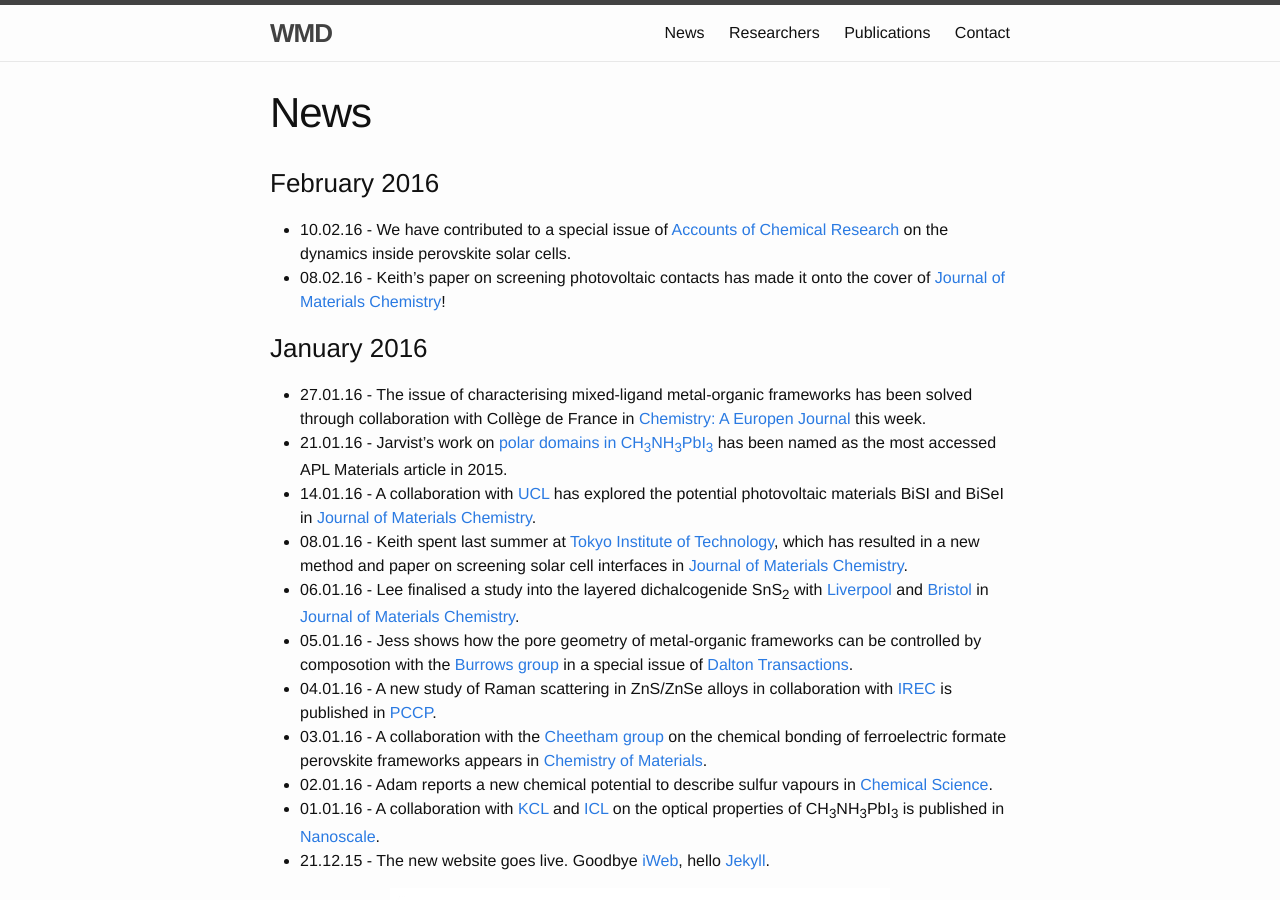
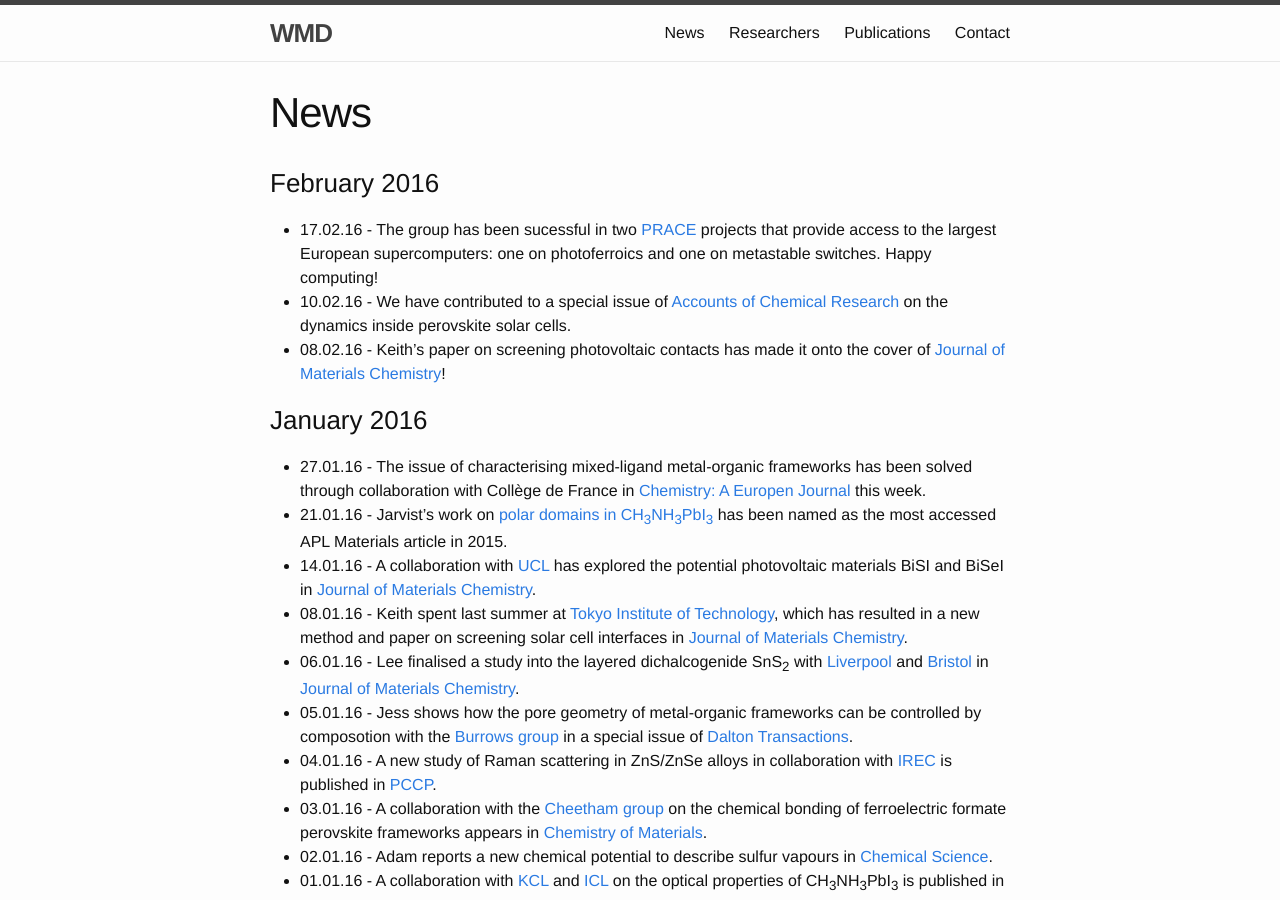
Before and after one commit to WMD-group/WMD-group.github.io, a Jekyll site: the page built from a_news.md, in a window 1280 px wide and 900 px high. Built offline with Jekyll 4.4.1, drawn with Linux system fonts in a browser that asks for light colours.

Commit message:
PRACE news

```diff
--- a/a_news.md
+++ b/a_news.md
@@ -4,6 +4,7 @@ title: News
 permalink: /news/
 ---
 ### February 2016
+* 17.02.16 - The group has been sucessful in two [PRACE](http://www.prace-ri.eu) projects that provide access to the largest European supercomputers: one on photoferroics and one on metastable switches. Happy computing!
 * 10.02.16 - We have contributed to a special issue of [Accounts of Chemical Research](http://pubsdc3.acs.org/doi/abs/10.1021/acs.accounts.5b00431) on the dynamics inside perovskite solar cells.
 * 08.02.16 - Keith's paper on screening photovoltaic contacts has made it onto the cover of [Journal of Materials Chemistry](http://pubs.rsc.org/en/content/articlelanding/2016/tc/c6tc90026g#!divAbstract)!
 
```
